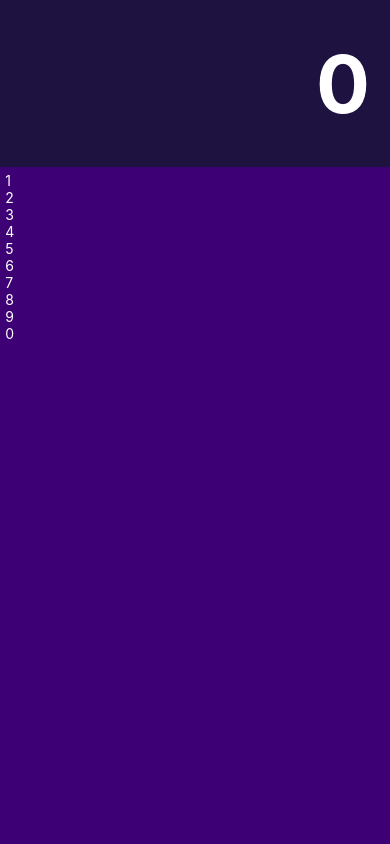
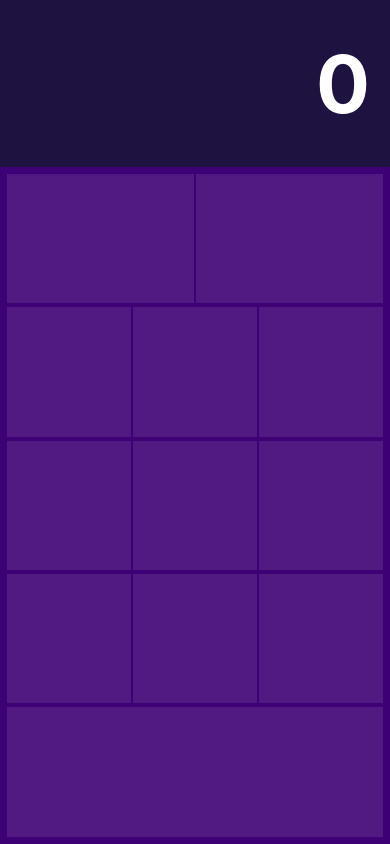
Before and after one commit to RafaelVtor/calculadora, a React Native app: screen / in a window 390 px wide. Built offline with nearby package versions, Linux system fonts and the light colour scheme.

Commit message:
adicionado o mapeamento dos botões

```diff
--- a/App.js
+++ b/App.js
@@ -1,27 +1,45 @@
 import React from 'react'
-import { StyleSheet, Text, View } from 'react-native'
+import { StyleSheet, Text, View, TouchableOpacity } from 'react-native'
 
 export default function App () {
+  const botoes = [['LIMPAR', 'DEL'], [7, 8, 9], [4, 5, 6], [1, 2, 3], [0]]
+
+  function renderButtons () {
+    let layout = botoes.map((buttonRows, index) => {
+      let rowItem = buttonRows.map((buttonItems, buttonIndex) => {
+        return <View key={'btn-' + buttonIndex} />
+      })
+      return (
+        <View style={styles.inputRow} key={'row-' + index}>
+          {rowItem}
+        </View>
+      )
+    })
+    return layout
+  }
   return (
     <>
-
-
       <View style={styles.container}>
         <View style={styles.resultadoContainer}>
           <Text style={styles.resultadoTexto}>0</Text>
         </View>
+
         <View style={styles.botoesContainer}>
 
-        <Text style={styles.num}>1</Text>
-        <Text style={styles.num}>2</Text>
-        <Text style={styles.num}>3</Text>
-        <Text style={styles.num}>4</Text>
-        <Text style={styles.num}>5</Text>
-        <Text style={styles.num}>6</Text>
-        <Text style={styles.num}>7</Text>
-        <Text style={styles.num}>8</Text>
-        <Text style={styles.num}>9</Text>
-        <Text style={styles.num}>0</Text>
+            {botoes.map((buttonRows, index) => {
+              let rowItem = buttonRows.map((buttonItems, buttonIndex) => {
+                return <TouchableOpacity style={styles.botoesNucleo} key={'btn-' + buttonIndex} />
+              })
+              return (
+
+                <View style={styles.inputRow} key={'row-' + index}>
+                  {rowItem}
+                </View>
+
+              )
+            })}
+
+
         </View>
       </View>
     </>
@@ -32,33 +50,42 @@ const styles = StyleSheet.create({
   container: {
     flex: 1,
 
-    backgroundColor: '#fff',
-
+    backgroundColor: '#fff'
   },
-  resultadoContainer:{
+  resultadoContainer: {
     flex: 2,
     backgroundColor: '#1E1240',
-    justifyContent: "center",
+    justifyContent: 'center'
   },
 
-
-  botoesContainer:{
-    flex:8,
+  botoesContainer: {
+    flex: 8,
 
     backgroundColor: '#3D0075',
-    borderStyle:"dashed",
+
     margin: 0.3,
-    padding: 5,
-
+    padding: 5
   },
-  resultadoTexto:{
+  resultadoTexto: {
     color: '#FFF',
     fontSize: 80,
-    fontWeight:'bold',
+    fontWeight: 'bold',
     padding: 20,
-    textAlign: "right",
+    textAlign: 'right'
   },
-  num:{
-    color: '#FFF',
+  botoesNucleo: {
+    flex: 1,
+    margin: 1,
+    backgroundColor: 'rgba(255,255,255, 0.1)',
+    justifyContent: 'center',
+    alignItems: 'center'
+  },
+  inputRow: {
+    flex:1,
+
+    margin:1,
+    flexDirection: 'row',
+    justifyContent: "space-between"
+
   }
 })
```
